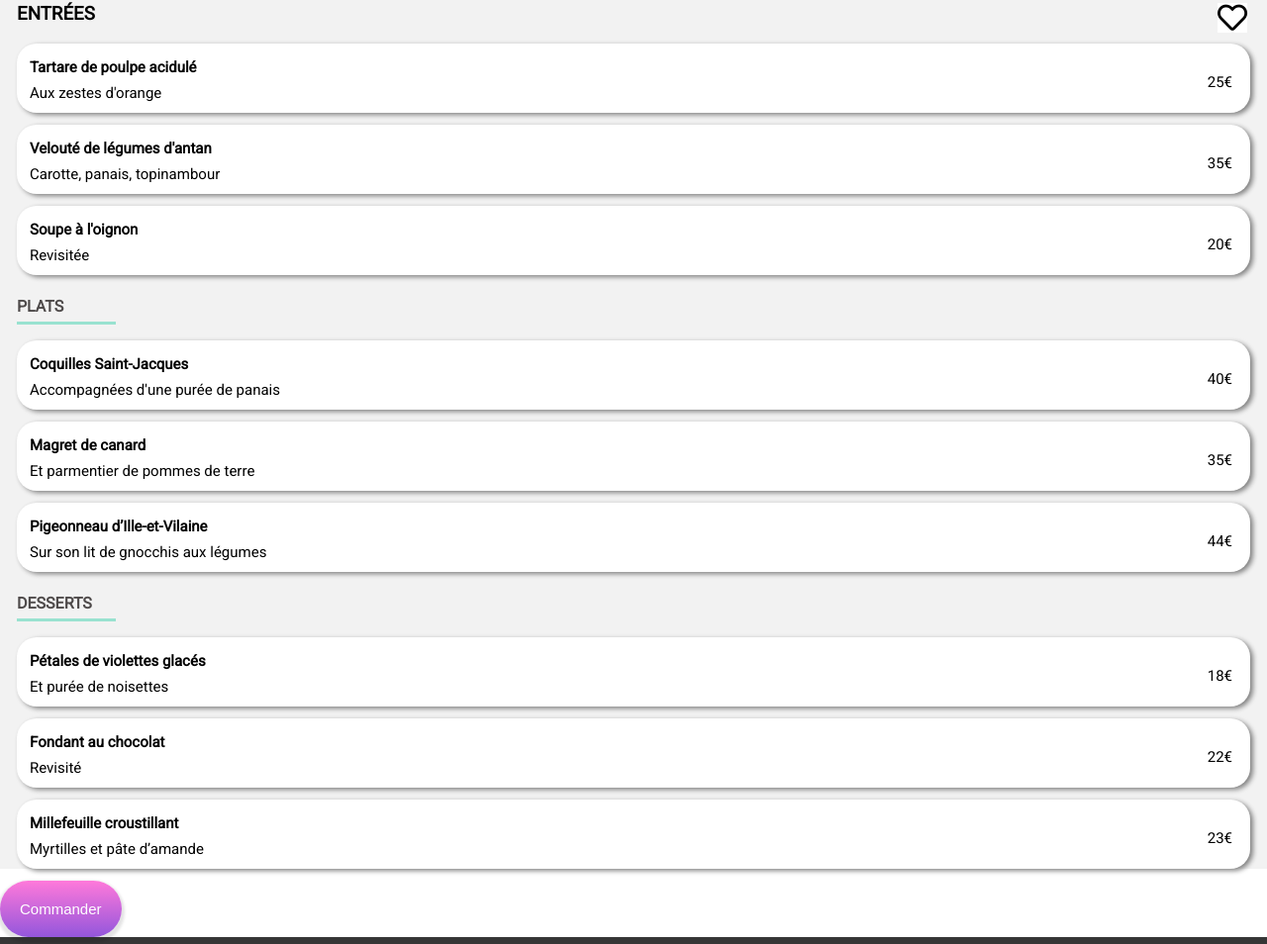
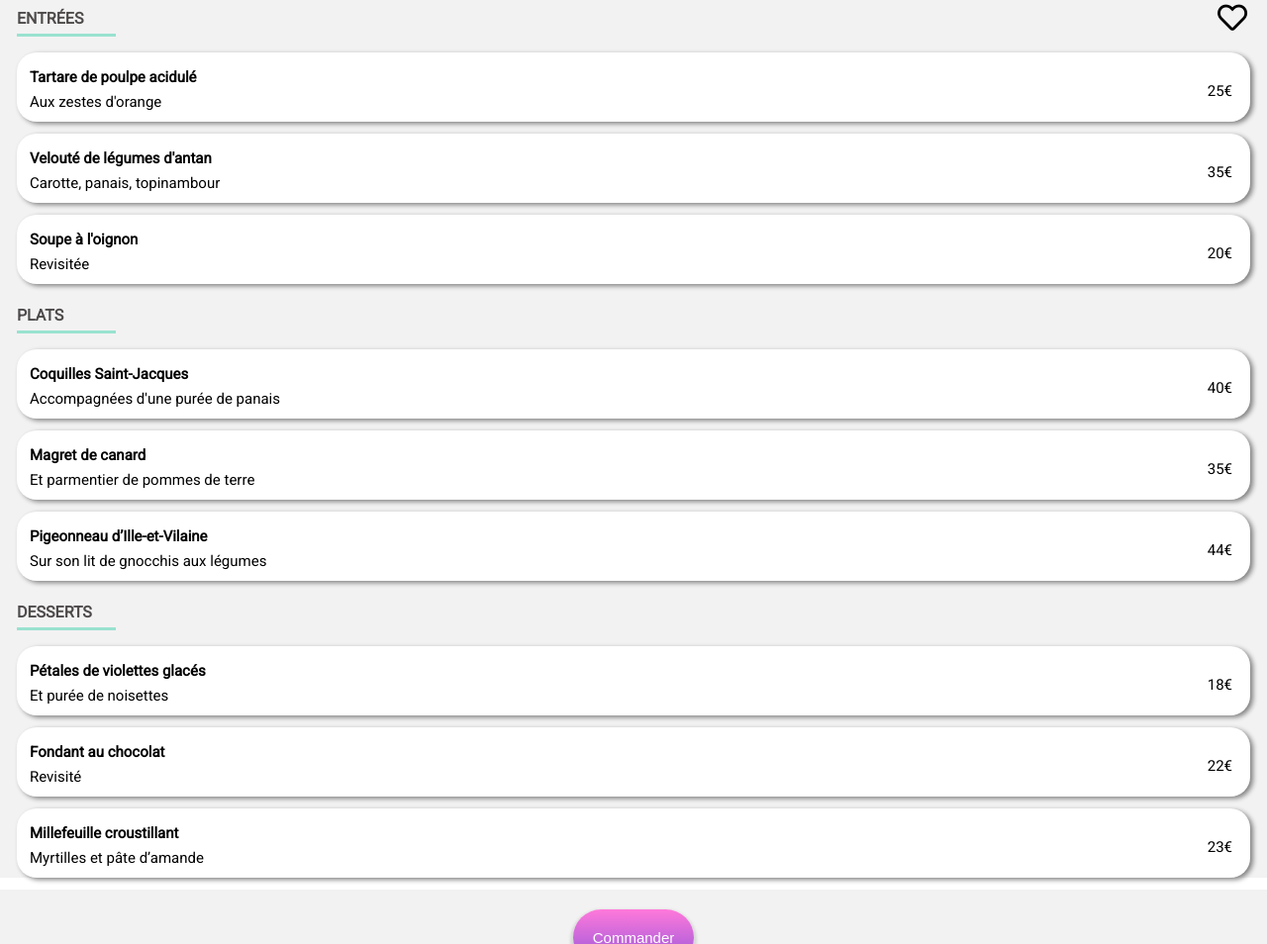
Before and after one commit to TruiteduNil/Ohmyfood, a website: page a_la_francaise.html in a window 1280 px wide. Shown: the part 984-1938 px from the top of the page at 99% size. Drawn offline with Linux system fonts and the light colour scheme; a web font is replaced by a local one.

Commit message:
correction bug loading spinner

```diff
--- a/a_la_francaise.html
+++ b/a_la_francaise.html
@@ -38,8 +38,8 @@
                         <i class="far fa-heart"></i>
                     </div>
                 </div>
-                <div class="menu__block">
-                    <h3 class="menu__block--entrees--title">ENTRÉES</h3>
+                <div class="menu__block--1">
+                    <h3 class="menu__block--title">ENTRÉES</h3>
                     <div class="menu__block--info">
                         <div class="menu__block--title--contain">
                             <h4 class="menu__block--title--meal">Tartare de poulpe acidulé</h4>
@@ -71,7 +71,7 @@
                         </div>
                     </div>
                 </div>
-                <div class="menu__block">
+                <div class="menu__block--2">
                     <h3 class="menu__block--title">PLATS</h3>
                     <div class="menu__block--info">
                         <div class="menu__block--title--contain">
@@ -104,7 +104,7 @@
                         </div>
                     </div>
                 </div>
-                <div class="menu__block">
+                <div class="menu__block--3">
                     <h3 class="menu__block--title">DESSERTS</h3>
                     <div class="menu__block--info">
                         <div class="menu__block--title--contain">
--- a/sass/main_menu.scss
+++ b/sass/main_menu.scss
@@ -58,16 +58,17 @@ i.fas.fa-arrow-left::before {
     margin-left: 30px;
 }
 .menu__block--info:hover .menu__block--confirm {
-    animation: woosh .4s forwards;
+    animation: slide_left .4s forwards;
+    animation-direction: alternate;
 }
 .menu__block--info:hover .menu__block--confirm i {
-    animation: kipu .4s forwards;
+    animation: rotation_validity .4s forwards;
 }
 .menu__block--confirm {
     width: 0px;
     overflow: hidden;
 }
-@keyframes woosh {
+@keyframes slide_left {
     0% {
         width: 0px;
     }
@@ -75,7 +76,7 @@ i.fas.fa-arrow-left::before {
         width: 50px;
     }
 }
-@keyframes kipu {
+@keyframes rotation_validity {
     0% {
         transform: rotate(0deg);
     }
@@ -106,10 +107,14 @@ i.fas.fa-arrow-left::before {
         transition: 400ms ease-in-out;
     }
 }
-.menu__block--info {
-		animation: fadein 800ms 200ms ease-in-out both;
+@for $i from 1 through 3 {
+    $temps: 500*$i;
+    .menu__block--#{$i} {
+		animation: progressif_card 800ms 200ms ease-in-out both;
+        animation-delay: #{$temps}ms;
     }
-@keyframes fadein{
+}
+@keyframes progressif_card{
 	0%{
 	opacity: 0;
 	transform: translateY(20px);
@@ -119,3 +124,10 @@ i.fas.fa-arrow-left::before {
 	transform: translateY(0);
   }
 }
+.button {
+    display: flex;
+    justify-content: center;
+    padding-top: 20px;
+    padding-bottom: 29px;
+    background-color: #f2f2f2;
+}
--- a/sass/mixins.scss
+++ b/sass/mixins.scss
@@ -8,7 +8,6 @@
 @mixin loading {
     animation: stop 2.4s forwards ease-in-out;
     margin-top: -21px;
-    z-index: 1000;
     position: fixed;
     background-color: #363636;
     width: 100%;
@@ -39,9 +38,11 @@
     }
     99.99% {
         opacity: 1;
+        z-index: 10;
     }
     100% {
         opacity: 0;
+        z-index: -3;
     }
 }
 @keyframes beat {
@@ -287,7 +288,7 @@
         background: transparent;
         position: absolute;
         right: 20px;
-        background: white;
+        background: #f2f2f2;
     }
     & i.far.fa-heart:hover {
         transition: opacity 350ms ease;
```
Also changed, not shown: css/styles.css, 1 other file.
